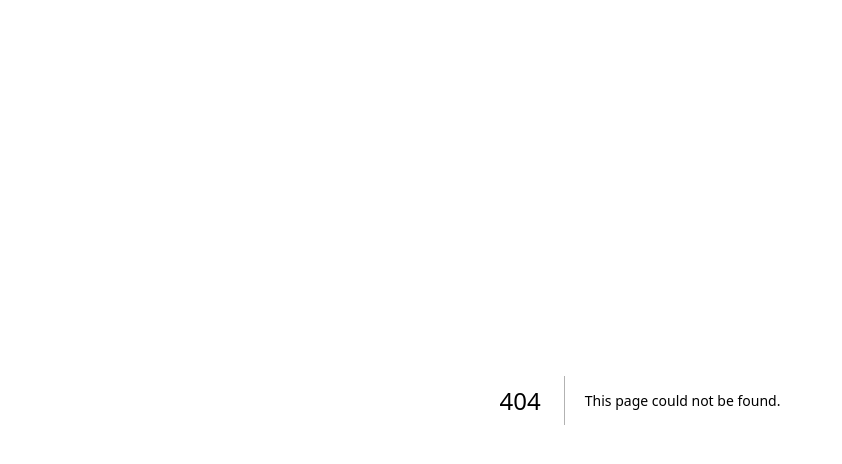
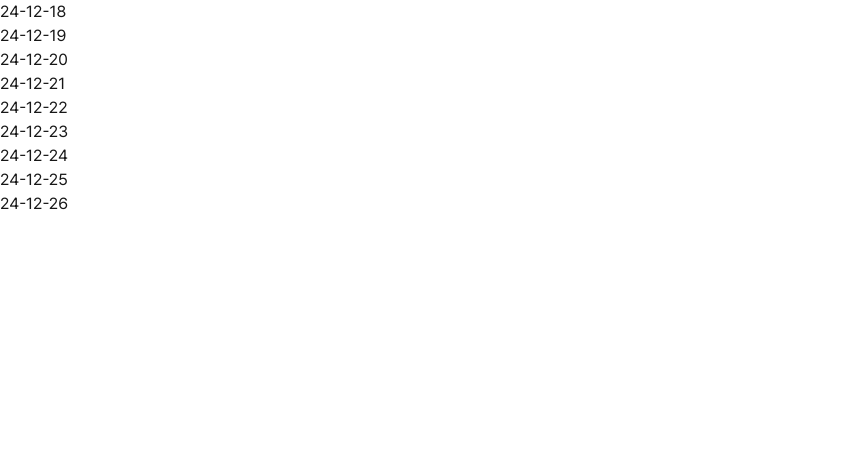
Before and after one commit to hyunwlee-dev/schedule-management, a Next.js app: page /schedules in a window 1280 px wide. Before the commit this address had no page. Shown: the top 464 px of the page, without its empty margins (0-842 px from the left). Built offline with nearby package versions, Linux system fonts and the light colour scheme.

Commit message:
feat: /schedules/[date] 동적 라우팅

```diff
--- /dev/null
+++ b/app/@modal/(.)schedules/[date]/page.tsx
@@ -0,0 +1,7 @@
+import Modal from './Modal';
+
+async function DateModal({ params }: { params: Promise<{ date: string }> }) {
+  const { date } = await params;
+  return <Modal>{date}</Modal>;
+}
+export default DateModal;
--- /dev/null
+++ b/app/default.tsx
@@ -0,0 +1,5 @@
+function Default() {
+  return null;
+}
+
+export default Default;
--- a/app/layout.tsx
+++ b/app/layout.tsx
@@ -8,13 +8,18 @@ export const metadata: Metadata = {
 };
 
 export default function RootLayout({
+  modal,
   children,
 }: Readonly<{
+  modal: React.ReactNode;
   children: React.ReactNode;
 }>) {
   return (
     <html lang="ko">
-      <body className={pretendardFont.className}>{children}</body>
+      <body className={pretendardFont.className}>
+        {modal}
+        {children}
+      </body>
     </html>
   );
 }
--- a/app/page.tsx
+++ b/app/page.tsx
@@ -1,5 +1,18 @@
-function Home() {
-  return <main>home</main>;
+import Link from 'next/link';
+
+async function Home() {
+  const dates = Array.from({ length: 6 }, (_, i) => i + 1);
+  return (
+    <main>
+      <section className="cards-container">
+        {dates.map(date => (
+          <Link key={date} href={`/schedules/${date}`} passHref>
+            {date}
+          </Link>
+        ))}
+      </section>
+    </main>
+  );
 }
 
 export default Home;
--- /dev/null
+++ b/app/schedules/[date]/page.tsx
@@ -0,0 +1,6 @@
+async function DatePage({ params }: { params: Promise<{ date: string }> }) {
+  const { date } = await params;
+  return <div>{date}</div>;
+}
+
+export default DatePage;
--- /dev/null
+++ b/app/schedules/page.tsx
@@ -0,0 +1,37 @@
+import Link from 'next/link';
+
+async function ScheduleManagementPage() {
+  return (
+    <main>
+      <Link className="block" href={`/schedule-management/${'24-12-18'}`}>
+        24-12-18
+      </Link>
+      <Link className="block" href={`/schedule-management/${'24-12-19'}`}>
+        24-12-19
+      </Link>
+      <Link className="block" href={`/schedule-management/${'24-12-20'}`}>
+        24-12-20
+      </Link>
+      <Link className="block" href={`/schedule-management/${'24-12-21'}`}>
+        24-12-21
+      </Link>
+      <Link className="block" href={`/schedule-management/${'24-12-22'}`}>
+        24-12-22
+      </Link>
+      <Link className="block" href={`/schedule-management/${'24-12-23'}`}>
+        24-12-23
+      </Link>
+      <Link className="block" href={`/schedule-management/${'24-12-24'}`}>
+        24-12-24
+      </Link>
+      <Link className="block" href={`/schedule-management/${'24-12-25'}`}>
+        24-12-25
+      </Link>
+      <Link className="block" href={`/schedule-management/${'24-12-26'}`}>
+        24-12-26
+      </Link>
+    </main>
+  );
+}
+
+export default ScheduleManagementPage;
```
